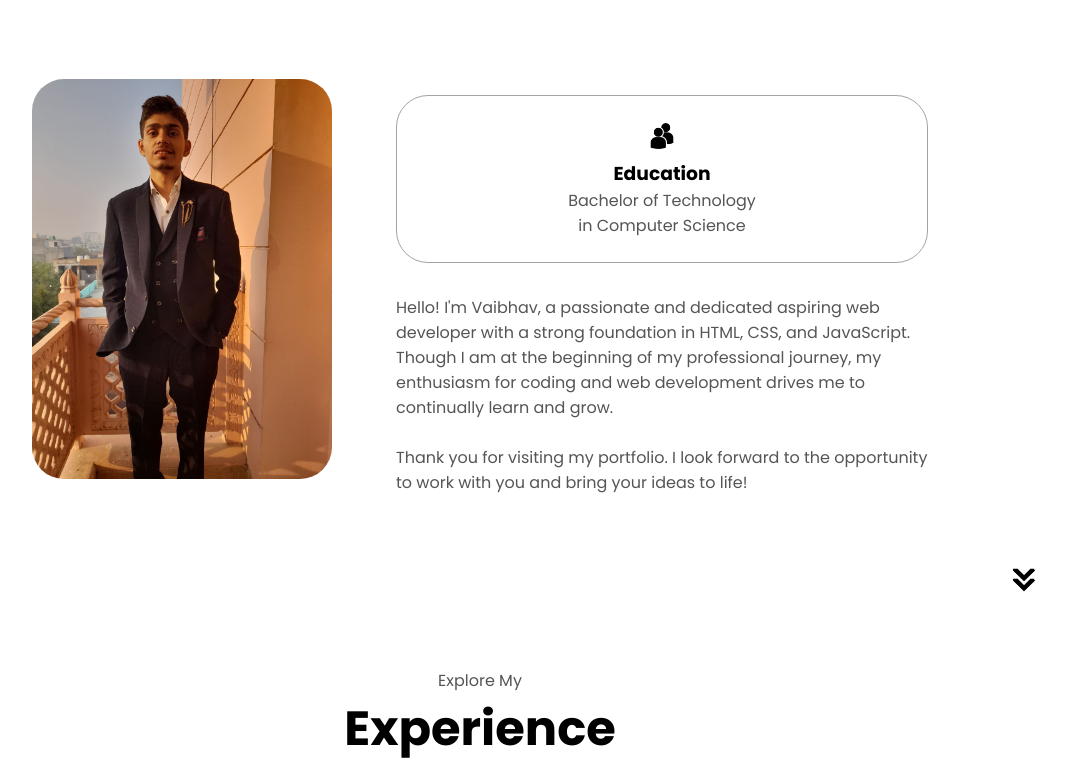
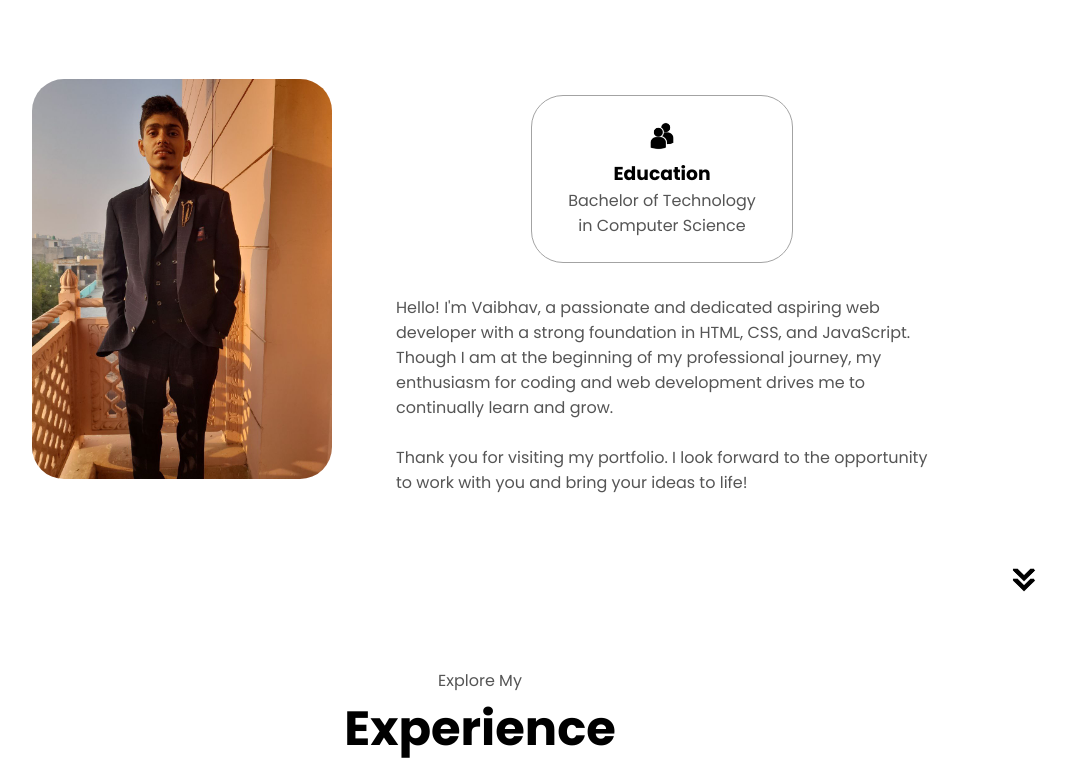
Before and after one commit to Wanderingsou1/Portfolio, a plain HTML site: page index.html in a window 1280 px wide. Shown: the part 1028-1800 px from the top of the page, without its empty margins (160-1226 px from the left). Drawn offline with Linux system fonts and the light colour scheme.

Commit message:
Update style.css

```diff
--- a/style.css
+++ b/style.css
@@ -283,6 +283,7 @@ section {
 
 .about-containers, .about-details-container {
   display: flex;
+  justify-content: center;
 }
 
 .about-pic {
@@ -302,6 +303,7 @@ section {
   border-radius: 2rem;
   border: rgb(53, 53, 53) 0.1rem solid;
   border-color: rgb(163, 163, 163);
+  max-width: 40%;
   text-align: center;
 }
 
```
